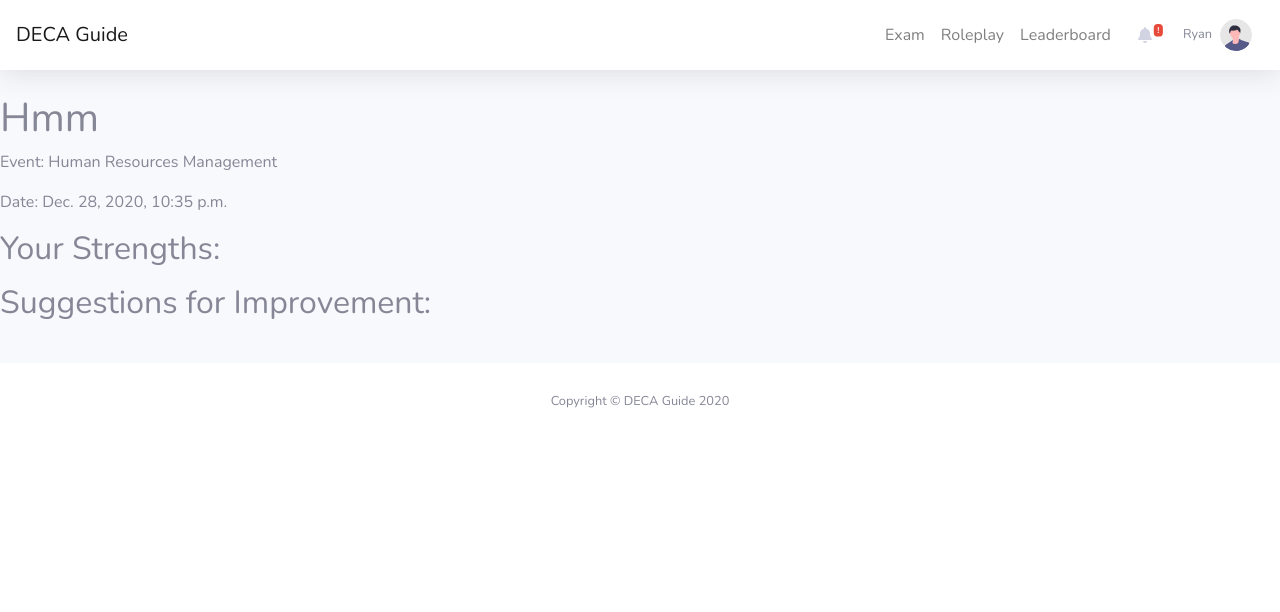
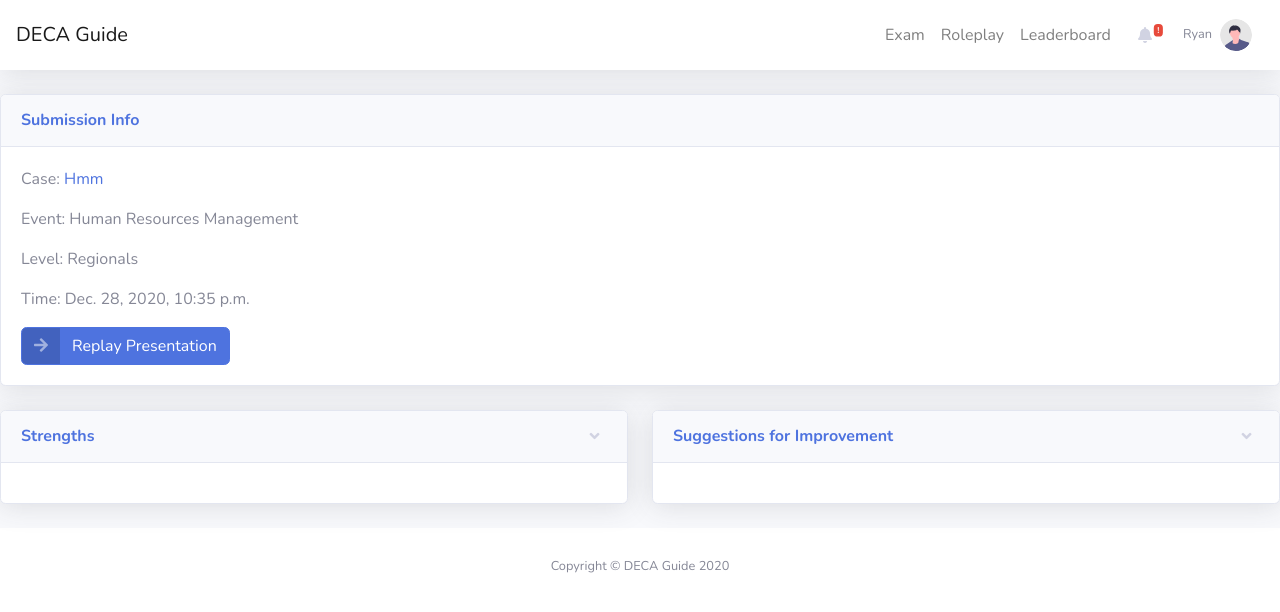
Before and after one commit to RyanLin11/DECA, a Django app: page /roleplay/1/feedback in a window 1280 px wide. Shown: the top 612 px of the page. Run offline with Django 3.2, Linux system fonts and the light colour scheme; a user stored in the database is signed in; data comes from the database, SQL or seed files in the repository; both versions use the stored data as it was after the commit; some libraries are stand-ins or nearby versions.

Commit message:
Improved UI for Roleplays and fixed roleplay submission error

```diff
--- a/accounts/templates/base.html
+++ b/accounts/templates/base.html
@@ -71,7 +71,7 @@
                                 <h6 class="dropdown-header">
                                     Alerts Center
                                 </h6>
-                                {% for submission in submissions %}
+                                {% for submission in marked_submissions %}
                                 <a class="dropdown-item d-flex align-items-center" href="{% url 'feedback' pk=submission.id %}">
                                     <div class="mr-3">
                                         <div class="icon-circle bg-primary">
--- a/accounts/views.py
+++ b/accounts/views.py
@@ -110,8 +110,8 @@
     for score in hi_scores.values():
         points += score
     #get number of unique roleplay submissions
-    subs = {}
+    subs = []
     for submission in Submission.objects.filter(student=request.user, marked=True):
-        subs.add(submission.case)
-    points += len(subs) * 100
+        subs.append(submission.case)
+    points += len(set(subs)) * 100
     return render(request, 'accounts/index.html', {'submissions': Submission.objects.filter(marked=True),'date':date.today(), 'profile':request.user.profile, 'titles':json.dumps(titles), 'scores':json.dumps(scores), 'finished_exams':json.dumps(finished_exams), 'inprogress_exams':json.dumps(inprogress_exams), 'new_exams':json.dumps(new_exams), 'ia_correct':ia_correct, 'points':points})
--- a/leaderboard/templates/leaderboard/index.html
+++ b/leaderboard/templates/leaderboard/index.html
@@ -10,7 +10,7 @@
 
     <!-- Page Heading -->
     <h1 class="h3 mb-2 text-gray-800">DECA Points System</h1>
-    <p class="mb-4">Get points for doing multiple choice exams and submitting roleplays. A roleplay gives you 100 points, and an exam gives you points equal to your highest score. Have fun!</p>
+    <p class="mb-4">Get points for doing multiple choice exams and submitting roleplays. A graded roleplay for a new case gives you 100 points, and an exam gives you points equal to your highest score. Have fun!</p>
 
     <!-- DataTales Example -->
     <div class="card shadow mb-4">
--- a/leaderboard/views.py
+++ b/leaderboard/views.py
@@ -26,7 +26,7 @@
         for score in hi_scores.values():
             points += score
         #get number of unique roleplay submissions
-        subs = {}
+        subs = set()
         for submission in Submission.objects.filter(student=request.user, marked=True):
             subs.add(submission.case)
         points += len(subs) * 100
--- a/mysite/settings.py
+++ b/mysite/settings.py
@@ -45,7 +45,7 @@
 AWS_DEFAULT_ACL = None
 
 # SECURITY WARNING: don't run with debug turned on in production!
-DEBUG = False
+DEBUG = True
 
 ALLOWED_HOSTS = ['.herokuapp.com/','http://127.0.0.1:8000/']
 
@@ -91,6 +91,7 @@
                 'django.template.context_processors.request',
                 'django.contrib.auth.context_processors.auth',
                 'django.contrib.messages.context_processors.messages',
+                'roleplay.custom_context.add_submissions',
             ],
         },
     },
--- a/quiz/templates/quiz/index.html
+++ b/quiz/templates/quiz/index.html
@@ -41,7 +41,11 @@
                                 {% else %}
                                     <td>Started</td>
                                 {% endif %}
-                                <td>{{user_exam.score}}</td>
+                                {% for exam1, score in highscores.items %}
+                                    {% if exam == exam1 %}
+                                        <td>{{user_exam.score}}</td>
+                                    {% endif %}
+                                {% endfor %}
                                 <td><a href="{% url 'quiz:exam' num=exam.exam_number %}" class="btn btn-primary">Enter</a></td>
                             </tr>
                         {% endfor %}
--- /dev/null
+++ b/roleplay/custom_context.py
@@ -0,0 +1,4 @@
+from .models import Submission
+
+def add_submissions(request):
+    return {'marked_submissions': Submission.objects.filter(marked=True)}
--- a/roleplay/templates/roleplay/feedback.html
+++ b/roleplay/templates/roleplay/feedback.html
@@ -1,14 +1,50 @@
 {% extends 'base.html' %}
 {% block content %}
-<h1>{{submission.case.title}}</h1>
-<p>Event: {{submission.case.event.title}}</p>
-<p>Date: {{submission.date}}</p>
-<h2>Your Strengths: </h2>
-<p>{{submission.feedback_strength}}</p>
-<h2>Suggestions for Improvement: </h2>
-<p>{{submission.feedback_improvement}}</p>
-<br>
-{% if submission.score > 0 %}
-<p>Score: {{submission.score}}</p>
-{% endif %}
+<!-- Project Card Example -->
+<div class="card shadow mb-4">
+    <div class="card-header py-3">
+        <h6 class="m-0 font-weight-bold text-primary">Submission Info</h6>
+    </div>
+    <div class="card-body">
+        <p>Case: <a href="{% url 'case' submission.case.pk %}">{{submission.case.title}}</a></p>
+        <p>Event: {{submission.case.event.title}}</p>
+        <p>Level: {{submission.case.get_level_display}}</p>
+        <p>Time: {{submission.date}}</p>
+        {% if submission.score > 0 %}
+            <p>Score: {{submission.score}} / 100</p>
+        {% endif %}
+        <a href="{{submission.audio_file.url}}" target="blank" class="btn btn-primary btn-icon-split">
+            <span class="icon text-white-50">
+                <i class="fas fa-arrow-right"></i>
+            </span>
+            <span class="text">Replay Presentation</span>
+        </a>
+    </div>
+</div>
+<div class="row">
+    <div class="col-lg-6">
+        <div class="card shadow mb-4">
+            <a href="#strengths" class="d-block card-header py-3" data-toggle="collapse" role="button" aria-expanded="true" aria-controls="strengths">
+                <h6 class="m-0 font-weight-bold text-primary">Strengths</h6>
+            </a>
+            <div class="collapse show" id="strengths">
+                <div class="card-body">
+                    {{submission.feedback_strength}}
+                </div>
+            </div>
+        </div>
+    </div>
+    <div class="col-lg-6">
+        <div class="card shadow mb-4">
+            <a href="#improvement" class="d-block card-header py-3" data-toggle="collapse" role="button" aria-expanded="true" aria-controls="improvement">
+                <h6 class="m-0 font-weight-bold text-primary">Suggestions for Improvement</h6>
+            </a>
+            <div class="collapse show" id="improvement">
+                <div class="card-body">
+                    {{submission.feedback_improvement}}
+                </div>
+            </div>
+        </div>
+    </div>
+</div>
 {% endblock %}
```
Also changed, not shown: quiz/views.py (+8 -0 lines), roleplay/templates/roleplay/case.html (+60 -9 lines), db.sqlite3.
